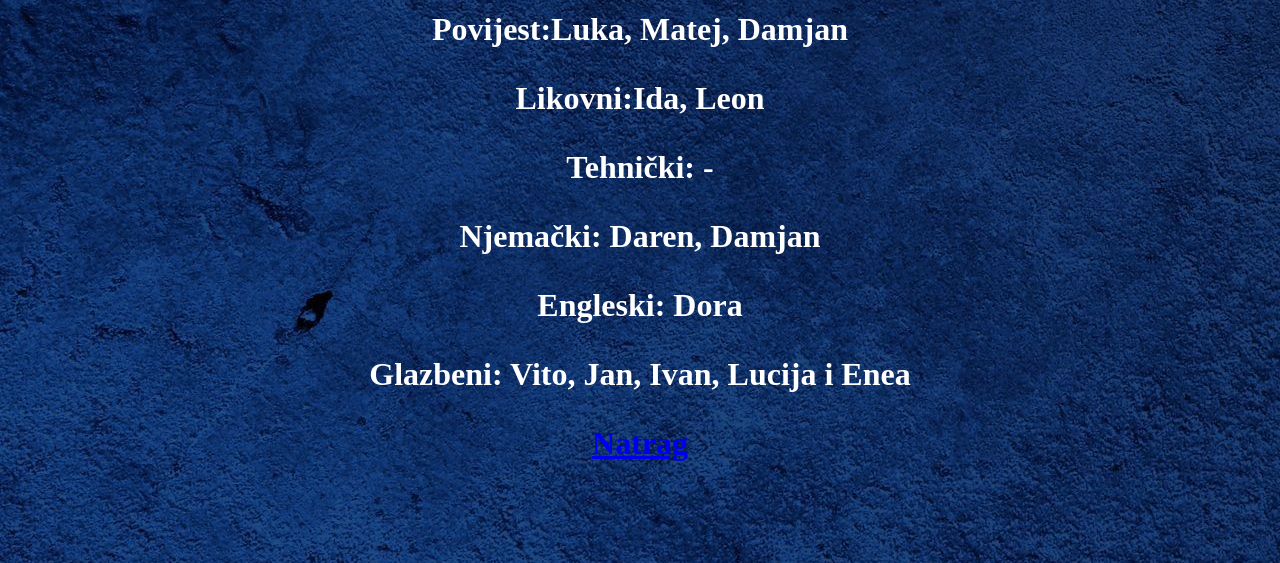
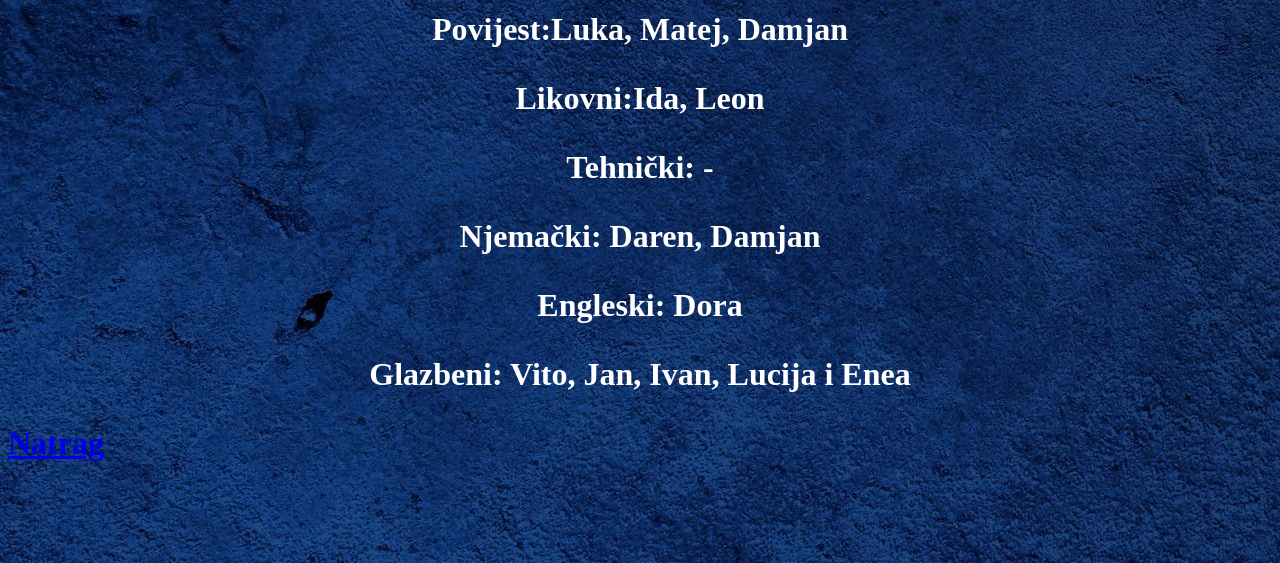
Before and after one commit to Arazred7-8/Arazred7-8.github.io, a plain HTML site: page pomagaci.html in a window 1280 px wide. Shown: the part 706-1269 px from the top of the page. Drawn offline with Linux system fonts and the light colour scheme.

Commit message:
Update pomagaci.html

```diff
--- a/pomagaci.html
+++ b/pomagaci.html
@@ -37,7 +37,7 @@
 <p class="auto-style3"><strong>Njemački: Daren, Damjan</strong></p>
 <p class="auto-style3"><strong>Engleski: Dora</strong></p>
 <p class="auto-style3"><strong>Glazbeni: Vito, Jan, Ivan, Lucija i Enea</strong></p>
-<p class="auto-style3"><strong><a href="glavna.html">Natrag</a></strong></p>
+<p class="auto-style4"><strong><a href="glavna.html">Natrag</a></strong></p>
 <p class="auto-style3">&nbsp;</p>
 
 </body>
```
